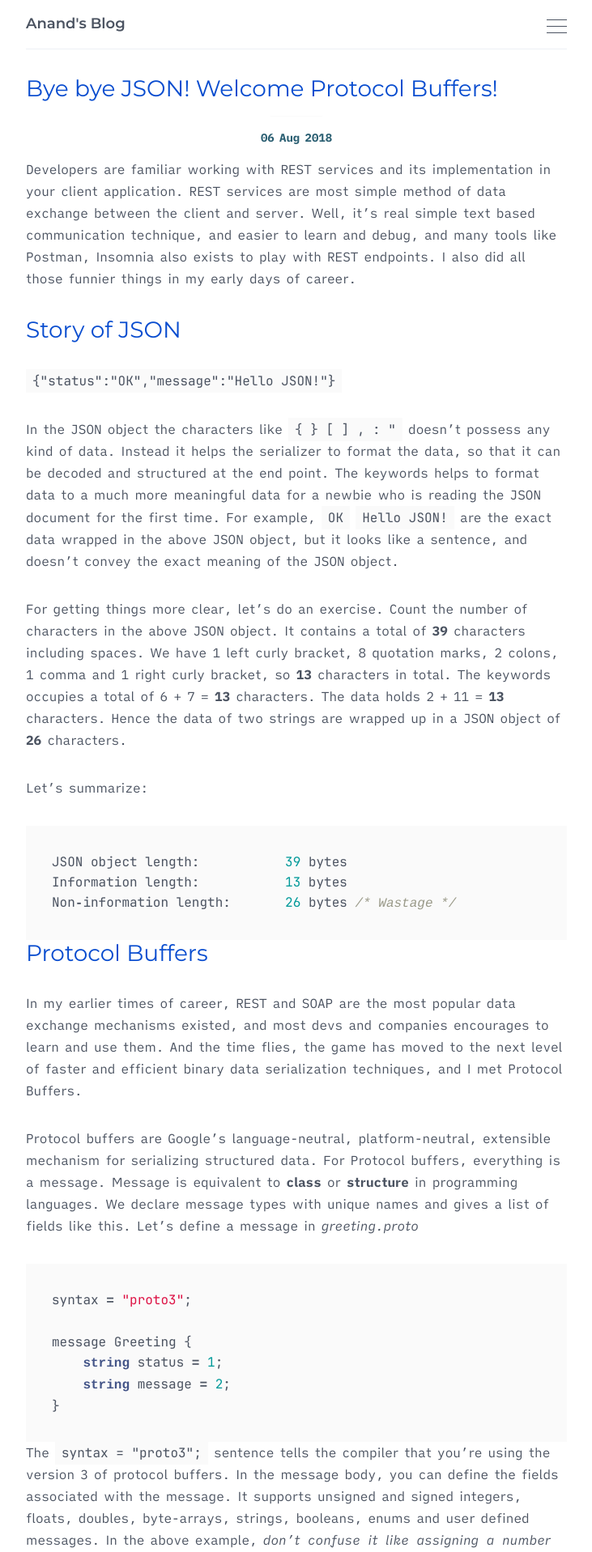
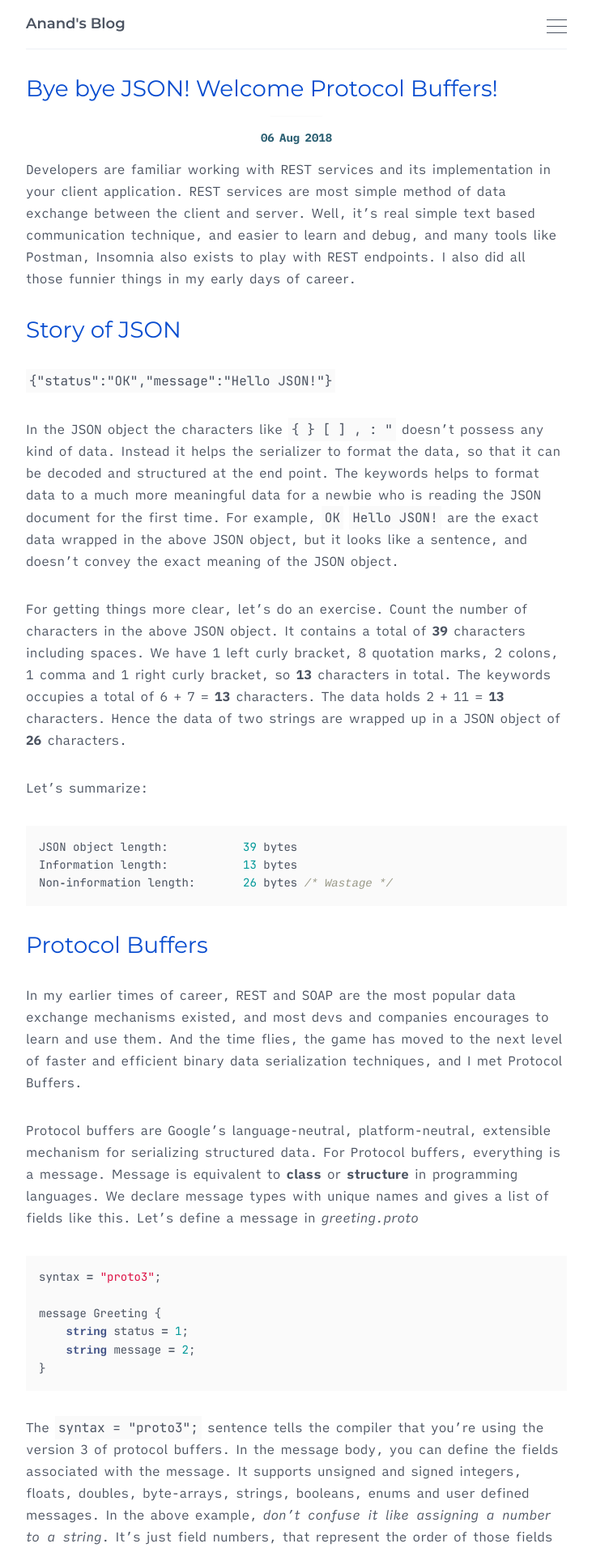
Before and after one commit to anandbosedev/anandbosedev.github.io, a Jekyll site: the page built from _posts/2018-08-06-bye-bye-json-welcome-protocol-buffers.md, in a window 1280 px wide. Shown: the top 1917 px of the page at 81% size, without its empty margins (274-1005 px from the left). Built offline with Jekyll 4.4.1, drawn with Linux system fonts in a browser that asks for light colours; some web fonts are replaced.

Commit message:
Optimize blog theme

```diff
--- a/_sass/components/_tags.scss
+++ b/_sass/components/_tags.scss
@@ -8,7 +8,7 @@
     padding: quarter($base-spacing-unit) $base-spacing-unit;
     margin: 0 half($base-spacing-unit) quarter($base-spacing-unit) 0;
 
-    font-size: $font-size-tiny;
+    font-size: $font-size-small;
     font-family: $font-base;
     line-height: $line-height-medium;
 
--- a/_sass/elements/_code.scss
+++ b/_sass/elements/_code.scss
@@ -10,14 +10,14 @@ code {
 
 pre {
   overflow: auto;
-  padding: double($base-spacing-unit);
-  margin-bottom: $base-spacing-unit;
-  font-size: $font-size-medium;
-  line-height: $line-height-medium;
+  padding: $base-spacing-unit;
+  // margin-bottom: $base-spacing-unit;
+  font-size: $font-size-small;
+  line-height: $line-height-small;
   white-space: pre-wrap;
   word-wrap: break-word;
   word-break: break-all;
 }
 
 li code,
-p code { padding: quarter($base-spacing-unit) half($base-spacing-unit); }
+p code { padding: quarter($base-spacing-unit) quarter($base-spacing-unit); }
--- a/_sass/vendor/_syntax_highlighting.scss
+++ b/_sass/vendor/_syntax_highlighting.scss
@@ -3,11 +3,11 @@
  */
 
 .highlight {
-  margin: 0;
+  // margin: 0;
   background: #fff;
 
   .highlighter-rouge & {
-    background: #FAFAFA;
+    background: $bg-color-gray;
   }
 
   .c     { color: #998; font-style: italic } // Comment
```
Also changed, not shown: _posts/2019-05-16-continuous-integration-for-your-android-project-with-bitbucket-pipelines.md (+1 -1 lines), _posts/2023-08-06-deep-dive-into-the-secrets-of-jetpack-compose.md (+3 -9 lines), _sass/fonts/_fonts.scss (+1 -29 lines).
